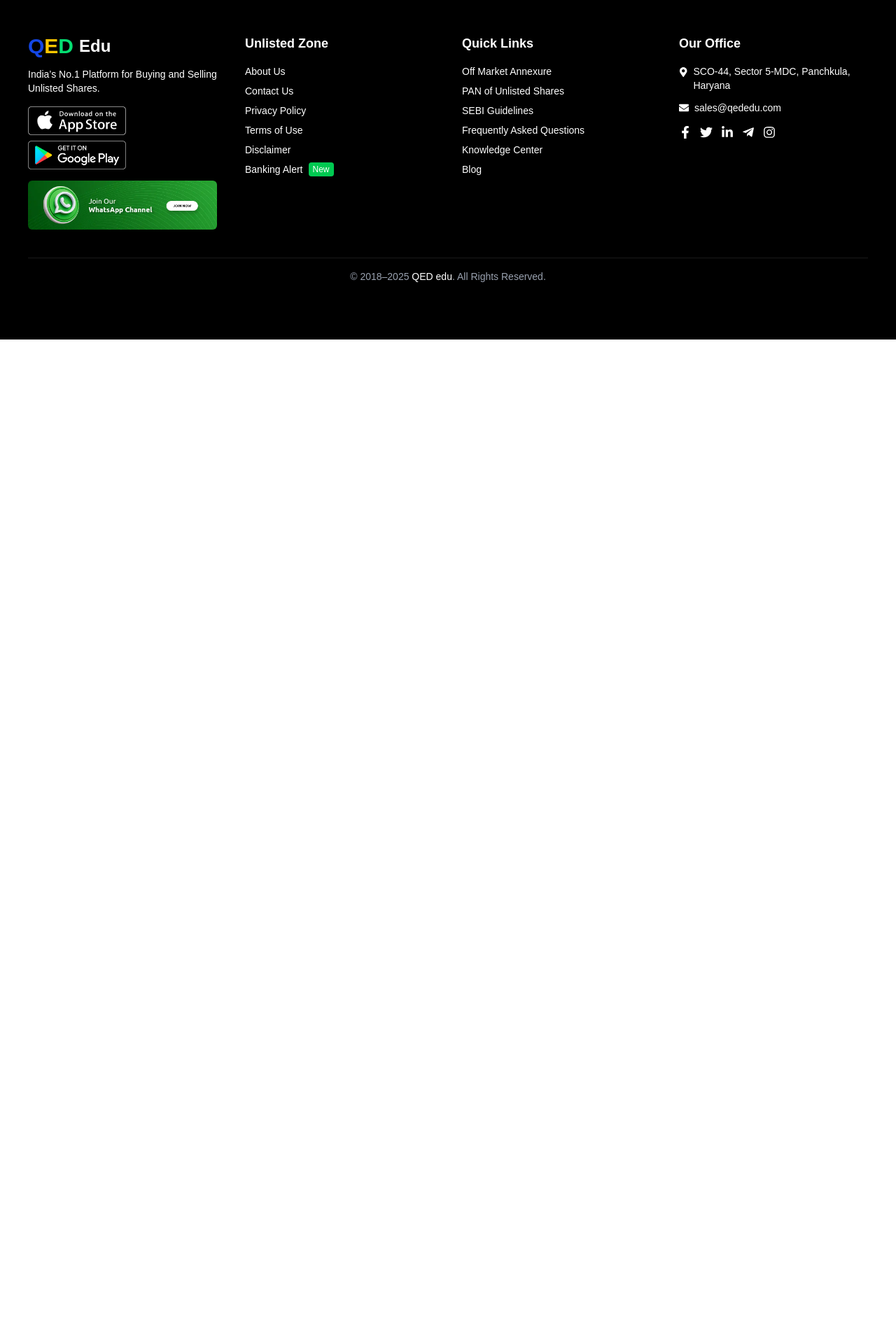
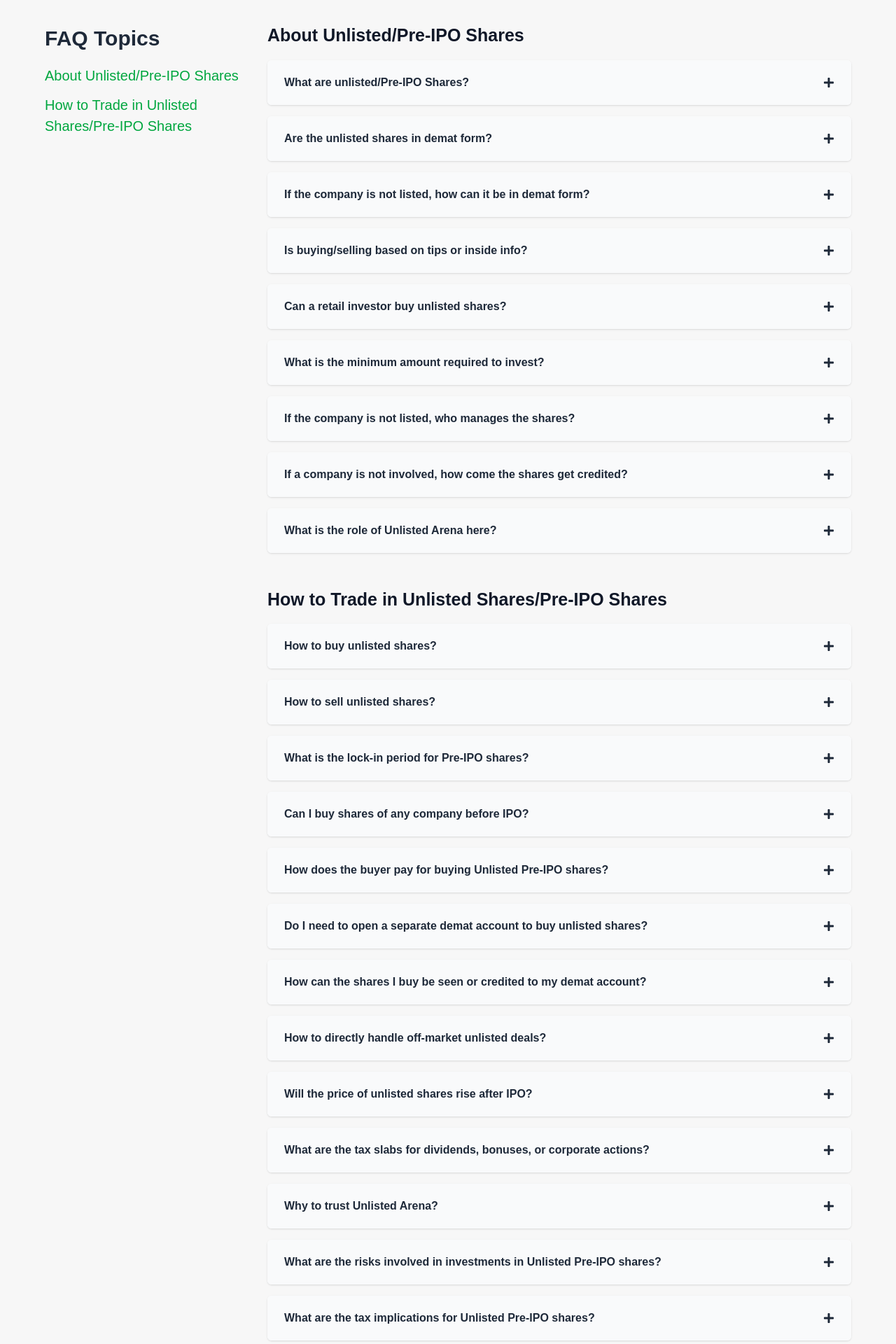
Before and after one commit to hritikpal48/qededu-frontend, a Next.js app: page /faq in a window 1280 px wide. Shown: the part 720-2640 px from the top of the page at 70% size. Before the commit the page ends 1205 px from the top, so only its background shows below. Built offline with nearby package versions, Linux system fonts and the light colour scheme.

Commit message:
creation of faq page

```diff
--- a/src/app/faq/page.tsx
+++ b/src/app/faq/page.tsx
@@ -1,8 +1,54 @@
+"use client";
+import React, { useState } from "react";
 import Image from "next/image";
-import React from "react";
 import faqBanner from "../../../public/images/faqBanner.jpg";
+import { FaMinus, FaPlus } from "react-icons/fa";
+import Link from "next/link";
+
+const faqData = [
+  {
+    category: "About Unlisted/Pre-IPO Shares",
+    id: "about-unlisted",
+    questions: [
+      "What are unlisted/Pre-IPO Shares?",
+      "Are the unlisted shares in demat form?",
+      "If the company is not listed, how can it be in demat form?",
+      "Is buying/selling based on tips or inside info?",
+      "Can a retail investor buy unlisted shares?",
+      "What is the minimum amount required to invest?",
+      "If the company is not listed, who manages the shares?",
+      "If a company is not involved, how come the shares get credited?",
+      "What is the role of Unlisted Arena here?",
+    ],
+  },
+  {
+    category: "How to Trade in Unlisted Shares/Pre-IPO Shares",
+    id: "how-to-trade",
+    questions: [
+      "How to buy unlisted shares?",
+      "How to sell unlisted shares?",
+      "What is the lock-in period for Pre-IPO shares?",
+      "Can I buy shares of any company before IPO?",
+      "How does the buyer pay for buying Unlisted Pre-IPO shares?",
+      "Do I need to open a separate demat account to buy unlisted shares?",
+      "How can the shares I buy be seen or credited to my demat account?",
+      "How to directly handle off-market unlisted deals?",
+      "Will the price of unlisted shares rise after IPO?",
+      "What are the tax slabs for dividends, bonuses, or corporate actions?",
+      "Why to trust Unlisted Arena?",
+      "What are the risks involved in investments in Unlisted Pre-IPO shares?",
+      "What are the tax implications for Unlisted Pre-IPO shares?",
+    ],
+  },
+];
 
 const page = () => {
+  const [openQuestion, setOpenQuestion] = useState<string | null>(null);
+
+  const toggleQuestion = (q: string) => {
+    setOpenQuestion(openQuestion === q ? null : q);
+  };
+
   return (
     <>
       <section className="bg-white py-16 px-4">
@@ -28,6 +74,80 @@
           </div>
         </div>
       </section>
+
+      <section className="bg-[#F7F7F7] py-16 px-4" id="faq-section">
+        <div className="max-w-6xl mx-auto  flex flex-col md:flex-row gap-10">
+          {/* Sidebar */}
+          <aside className="md:w-1/4">
+            <div className="sticky top-24 space-y-4">
+              <h3 className="text-[30px] font-bold text-gray-800">FAQ Topics</h3>
+              <ul className="space-y-3 text-green-600 font-medium">
+                {faqData.map((cat) => (
+                  <li key={cat.id}>
+                    <a href={`#${cat.id}`} className="text-[20px] hover:underline block">
+                      {cat.category}
+                    </a>
+                  </li>
+                ))}
+              </ul>
+            </div>
+          </aside>
+
+          {/* Main Content */}
+          <div className="md:w-3/4 space-y-12">
+            {faqData.map((section) => (
+              <div key={section.id} id={section.id}>
+                <h2 className="text-[25px] font-bold text-gray-900 mb-4">
+                  {section.category}
+                </h2>
+                <div className="space-y-4">
+                  {section.questions.map((question, index) => (
+                    <div
+                      key={index}
+                      className="bg-white shadow-sm rounded-md overflow-hidden"
+                    >
+                      <button
+                        onClick={() => toggleQuestion(`${section.id}-${index}`)}
+                        className="w-full text-left px-6 py-5 bg-gray-50 hover:bg-gray-100 text-gray-800 font-semibold flex justify-between items-center"
+                      >
+                        {question}
+                        <span className="ml-2">
+                          {openQuestion === `${section.id}-${index}`
+                            ? <FaMinus />
+                            : <FaPlus />}
+                        </span>
+                      </button>
+                      {openQuestion === `${section.id}-${index}` && (
+                        <div className="px-4 py-3 text-gray-600 text-sm bg-white">
+                          This is a placeholder answer for:{" "}
+                          <strong>{question}</strong>. You can replace this with
+                          real content or dynamically fetched FAQs.
+                        </div>
+                      )}
+                    </div>
+                  ))}
+                </div>
+              </div>
+            ))}
+
+            {/* Contact CTA */}
+            <div className="mt-12 bg-green-600 text-white p-6 rounded-lg text-center">
+              <h4 className="text-xl font-semibold mb-2">
+                Have more questions?
+              </h4>
+              <p className="mb-4">
+                Talk to a Qed Edu executive and get instant clarity.
+              </p>
+              <Link
+                href="/contact-us"
+                className="inline-block bg-white text-[#009966] font-semibold py-2 px-6 rounded hover:bg-gray-100 transition"
+              >
+                Contact Us
+              </Link>
+            </div>
+          </div>
+        </div>
+      </section>
     </>
   );
 };
--- a/src/components/page/home/ExploreInvest.tsx
+++ b/src/components/page/home/ExploreInvest.tsx
@@ -19,18 +19,18 @@
     description:
       "In-depth view of sector-wise grouping across unlisted & Pre IPO Companies.",
   },
-  {
-    image: explore3,
-    title: "Price Chart of Unlisted Shares/Pre IPO Shares",
-    description:
-      "Analyse multiple charts & historical data to track unlisted & Pre IPO Share price movement.",
-  },
-  {
-    image: explore4,
-    title: "Shareholding Pattern of Unlisted & Pre IPO Companies",
-    description:
-      "Study the shareholding pattern & understand key stakeholders in Unlisted/Pre IPO Companies.",
-  },
+  // {
+  //   image: explore3,
+  //   title: "Price Chart of Unlisted Shares/Pre IPO Shares",
+  //   description:
+  //     "Analyse multiple charts & historical data to track unlisted & Pre IPO Share price movement.",
+  // },
+  // {
+  //   image: explore4,
+  //   title: "Shareholding Pattern of Unlisted & Pre IPO Companies",
+  //   description:
+  //     "Study the shareholding pattern & understand key stakeholders in Unlisted/Pre IPO Companies.",
+  // },
 ];
 
 const ExploreInvest = () => {
```
